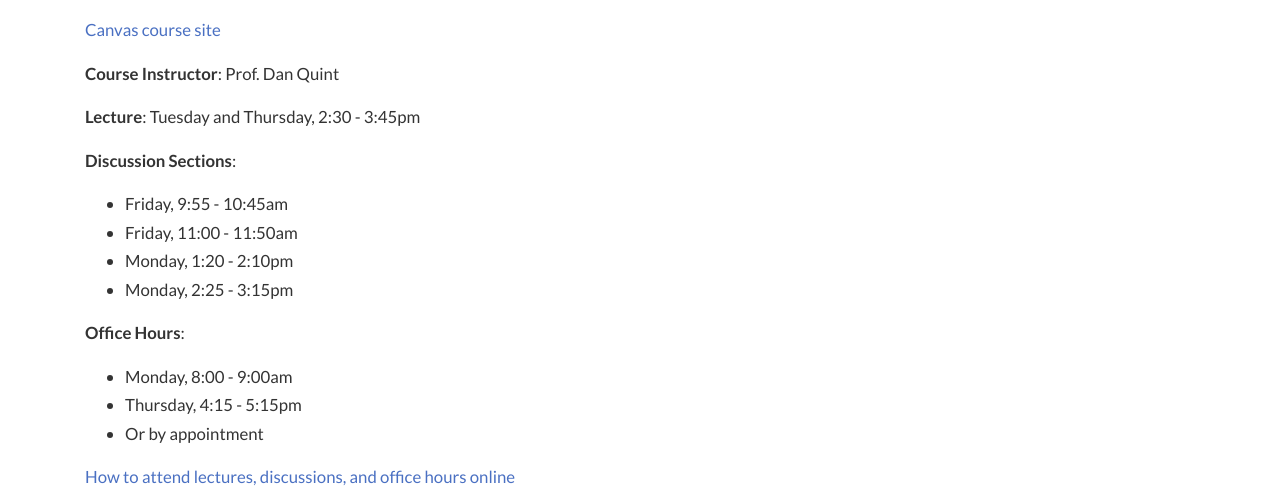
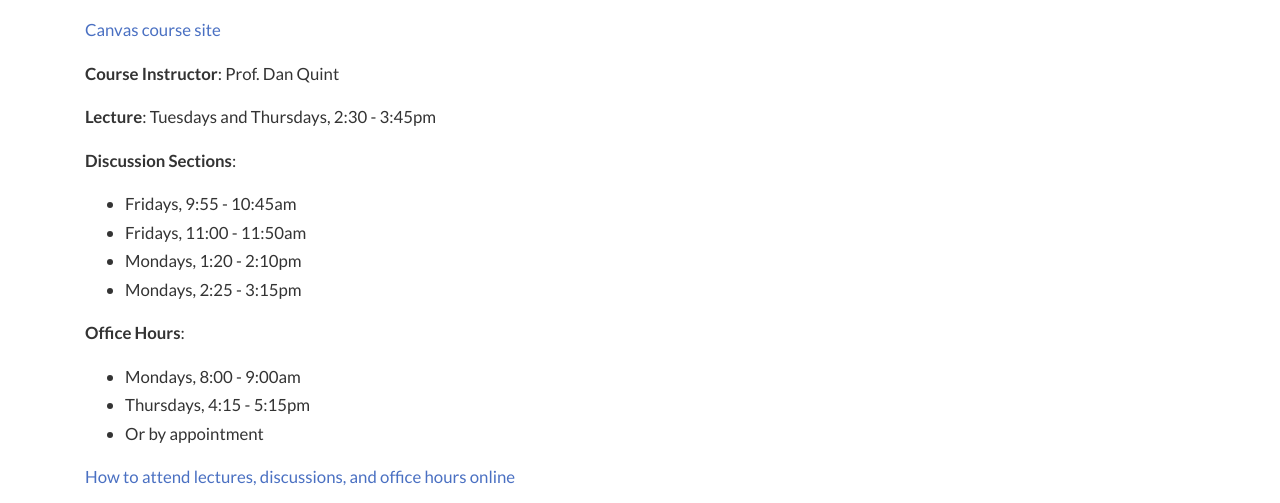
Before and after one commit to scaotravis/scaotravis.github.io, a Jekyll site: the page built from _posts/2020-08-04-teaching-fa-522.md, in a window 1280 px wide and 1150 px high. Shown: the part 312-815 px from the top of the window. Built offline with Jekyll 4.4.1, drawn with Linux system fonts in a browser that asks for light colours; nearby versions of some CDN libraries; comment, search, counter and statistics services are not loaded.

Commit message:
update day of week formats

```diff
--- a/_posts/2020-08-04-teaching-fa-522.md
+++ b/_posts/2020-08-04-teaching-fa-522.md
@@ -11,17 +11,17 @@ permalink: /teaching/fa20-522
 
 **Course Instructor**: Prof. Dan Quint
 
-**Lecture**: Tuesday and Thursday, 2:30 - 3:45pm
+**Lecture**: Tuesdays and Thursdays, 2:30 - 3:45pm
 
 **Discussion Sections**:
-* Friday, 9:55 - 10:45am
-* Friday, 11:00 - 11:50am
-* Monday, 1:20 - 2:10pm
-* Monday, 2:25 - 3:15pm
+* Fridays, 9:55 - 10:45am
+* Fridays, 11:00 - 11:50am
+* Mondays, 1:20 - 2:10pm
+* Mondays, 2:25 - 3:15pm
 
 **Office Hours**:
-* Monday, 8:00 - 9:00am
-* Thursday, 4:15 - 5:15pm
+* Mondays, 8:00 - 9:00am
+* Thursdays, 4:15 - 5:15pm
 * Or by appointment
 
 [How to attend lectures, discussions, and office hours online](https://canvas.wisc.edu/courses/218041/pages/how-to-join-live-lecture-slash-discussion-section-slash-office-hours)
```
Also changed, not shown: _posts/2019-07-09-teaching-fa-101.md (+3 -3 lines), _posts/2019-07-09-teaching-sp-101.md (+3 -3 lines), 5 other files.
